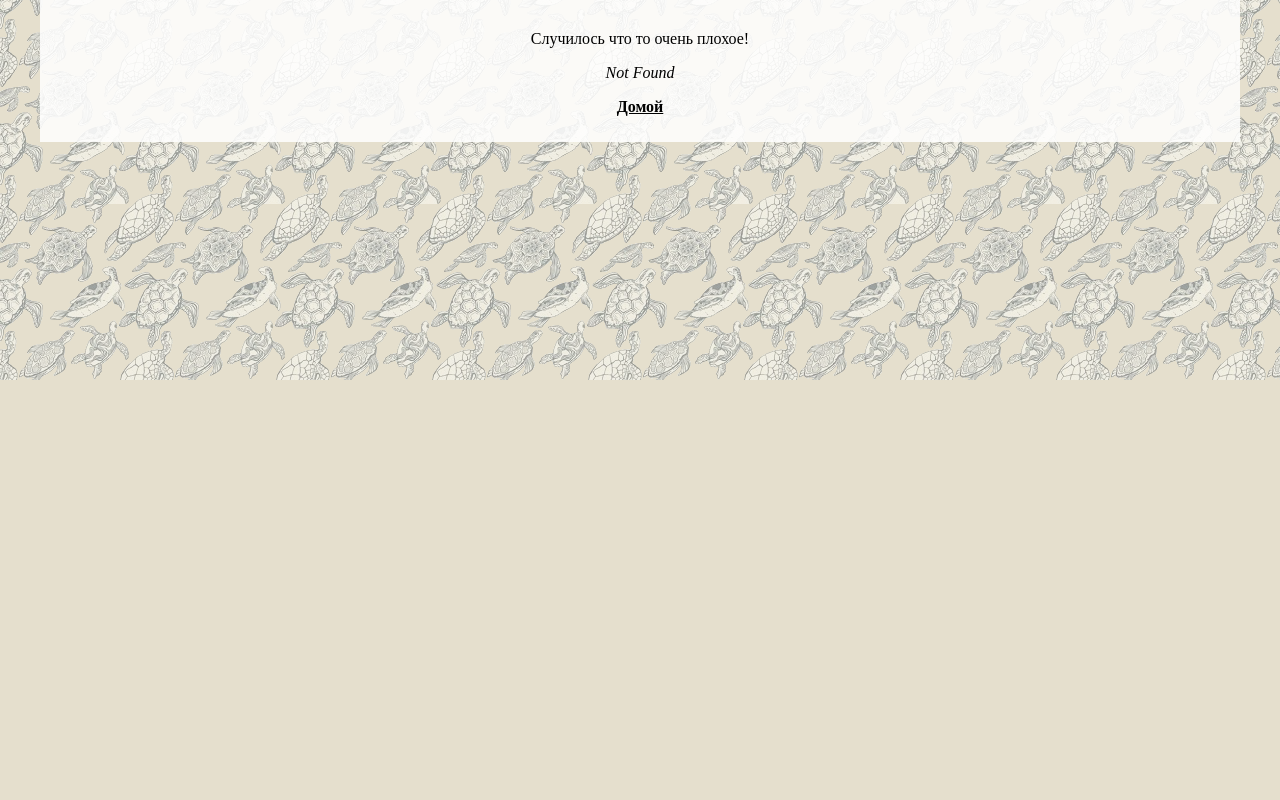
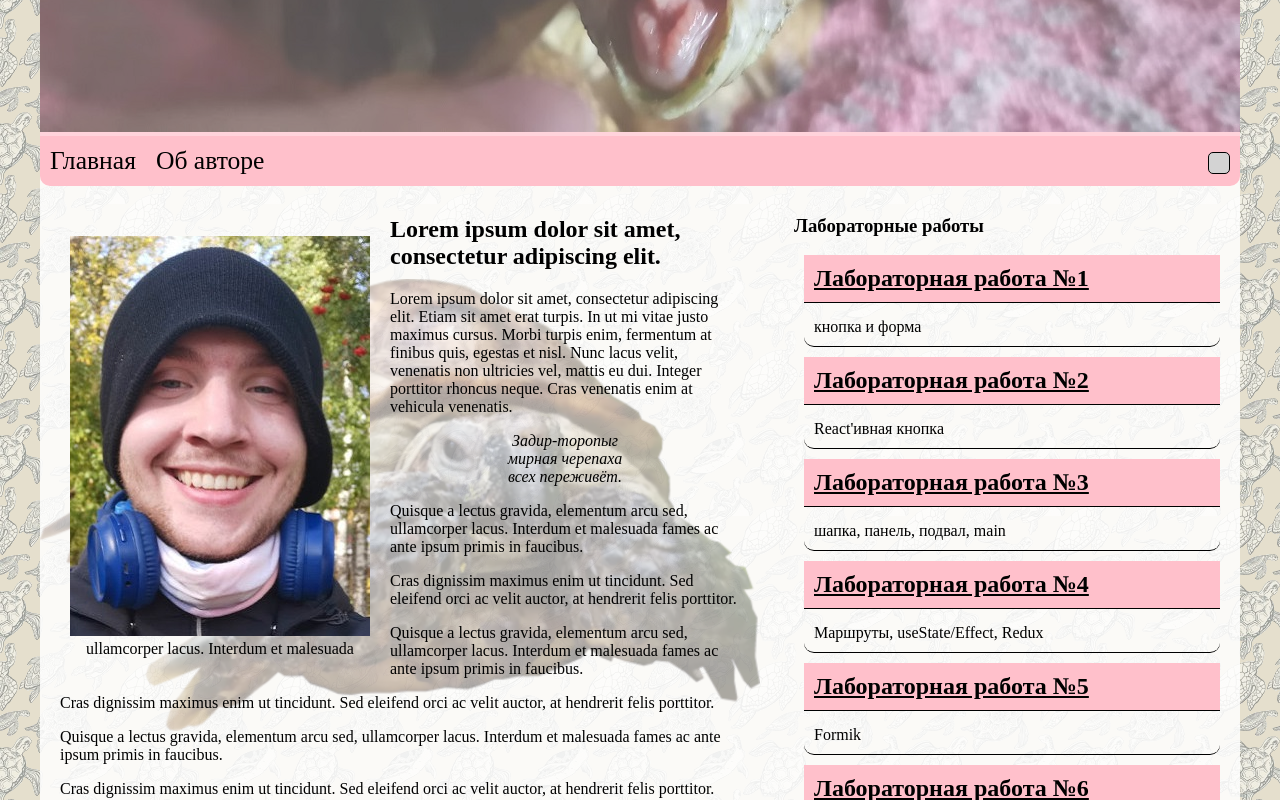
Before and after one commit to Berrek-creator/altgy_modern_web, a React (Vite) app: page /about in a window 1280 px wide. Before the commit this address had no page. Shown: the part 420-1220 px from the top of the page. Before the commit the page ends 800 px from the top, so only its background shows below. Built offline with nearby package versions, Linux system fonts and the light colour scheme.

Commit message:
sidebar context in progress

```diff
--- a/package.json
+++ b/package.json
@@ -17,6 +17,7 @@
     "prop-types": "^15.8.1",
     "react": "^18.2.0",
     "react-dom": "^18.2.0",
+    "react-icons": "^5.0.1",
     "react-phone-input-2": "^2.15.1",
     "react-redux": "^9.1.0",
     "react-router-dom": "^6.22.1",
--- a/src/App.jsx
+++ b/src/App.jsx
@@ -7,22 +7,12 @@ import Footer_component from './components/Footer.jsx'
 import Sidebar from './components/Sidebar.jsx'
 import { Outlet } from 'react-router-dom'
 
-import { ThemeContext } from './ThemeContext.jsx'
+
 
 function App() {
-  const [theme, setTheme] = useState("light")
-
-  function toggleTheme() {
-    theme == 'light' ? setTheme("dark") : setTheme('light')
-    console.log(theme)
-  }
-
-  useEffect(() => {
-    document.documentElement.className = theme;
-  }, [theme])
 
   return (
-      <ThemeContext.Provider value={{theme, toggleTheme}}>
+      <>
         <Header_component></Header_component>
 
         <main id="front-page" className="c-container">
@@ -32,7 +22,7 @@ function App() {
         <Sidebar></Sidebar>
 
         <Footer_component></Footer_component>
-      </ThemeContext.Provider>
+      </>
   )
 }
 
--- a/src/ThemeContext.jsx
+++ b/src/ThemeContext.jsx
@@ -1,3 +1,3 @@
 import { createContext } from "react";
 
-export const ThemeContext = createContext("light");
+export const ThemeContext = createContext();
--- a/src/components/Navbar.jsx
+++ b/src/components/Navbar.jsx
@@ -1,9 +1,22 @@
 import { Link } from "react-router-dom";
+import FancyButton from "../routes/lab2/FancyButton";
+
+import { ThemeContext } from "../ThemeContext";
+import { useState, useContext } from "react";
+
 function Navbar() {
+    const [showSidebar, toggleSidebar] = useContext(ThemeContext).sidebar
+
     return(
-    <nav>
-        <Link className="nav-item" to={"/"}>Главная</Link>
-    </nav>
+        <nav>
+            <div className="nav-left">
+                <Link className="nav-item" to={"/"}>Главная</Link>
+                <Link className="nav-item" to={"/about"}>Об авторе</Link>
+            </div>
+            <div className="nav-right">
+                <FancyButton className="fbtn" onClick={toggleSidebar}></FancyButton>
+            </div>
+        </nav>
     )
 }
 
--- a/src/components/Sidebar.jsx
+++ b/src/components/Sidebar.jsx
@@ -1,6 +1,10 @@
 import { useLocation } from "react-router-dom";
 import SidebarItem from "./SidebarItem";
 import { useState } from 'react';
+
+import FancyButton from "../routes/lab2/FancyButton";
+
+import { FaWindowClose } from "react-icons/fa";
 
 function Sidebar() {
 
@@ -14,6 +18,13 @@ function Sidebar() {
         "REST CRUD"
     ]
 
+    const [is_open, setIsOpen] = useState(true)
+
+    function toggleSidebar() {
+        console.log("CLICK!")
+        setIsOpen(is_open ? false : true)
+    }
+
     let location = useLocation();
     const [activeItem, setActiveItem] = useState(0)
 
@@ -22,8 +33,8 @@ function Sidebar() {
     }
 
     return (
-    <aside id="sidebar-right">
-        <section id="last-news" className="c-container {}">
+    <aside id="sidebar-right" >
+        <section id="last-news" className={'c-container ' + (is_open ? '' : 'collapsed')}>
             <h3>Лабораторные работы</h3>
             {labs.map((desc, i) => {
                 let n = i + 1;
--- a/src/index.css
+++ b/src/index.css
@@ -95,18 +95,6 @@ header {
   margin: 10px;
 }
 
-#front-page section:nth-of-type(odd) {
-  text-align: left;
-  width: 60%;
-  margin-right: auto;
-}
-
-#front-page section:nth-of-type(even) {
-  text-align: right;
-  width: 60%;
-  margin-left: auto;
-}
-
 aside {
   float: right;
   width: 38%;
@@ -163,6 +151,21 @@ aside {
   align-items: center;
 }
 
+nav {
+  display: flex;
+  align-items: center;
+
+}
+
+.collapsed {
+  width: 0;
+  display: none;
+}
+
+nav .nav-right {
+  margin-left: auto;
+  margin-right: 10px;
+}
 
 nav a {
   display: inline-block;
@@ -188,6 +191,24 @@ nav a:hover {
 }
 
 
+#sidebar-right {
+  display: flex;
+}
+
+#sidebar-right #side-bar-toggler {
+  background-color: pink;
+  margin-top: 10px;
+  margin-bottom: 10px;
+  width: 20px;
+  display: flex;
+  text-align: center;
+  align-items: center;
+}
+
+#sidebar-right section {
+  width: 100%;
+}
+
 footer {
   border-radius: 10px 10px 0 0;
   border-top: 2px solid lightpink;
@@ -206,6 +227,10 @@ address p {
   float: left;
   width: 40%;
   min-width: 300px;
+}
+
+#photo-container {
+  margin: 20px;
 }
 
 .italic-center span {
--- a/src/main.jsx
+++ b/src/main.jsx
@@ -25,6 +25,7 @@ import {
 
 import './index.css'
 import { useEffect } from 'react'
+import About from './pages/about.jsx'
 
 // В данный компонент нужно обернуть компонент, для которого нужна авторизация
 function PrivateRoute({ children }) {
@@ -89,6 +90,10 @@ const router = createBrowserRouter([
           </PrivateRoute>
         )
       },
+      {
+        path: '/about',
+        element: <About />
+      },
     ]
   },
 ]);
--- /dev/null
+++ b/src/pages/about.jsx
@@ -0,0 +1,34 @@
+import author_image from './../assets/me.jpg'
+
+function About() {
+    return (
+        <div id="about-author">
+            <figure id='photo-container'>
+                <img id="me" src={author_image} width="300" height="400" alt="автор сайта" />
+                <figcaption>ullamcorper lacus. Interdum et malesuada</figcaption>
+            </figure>
+
+            <section id='author-description'>
+                <h2>
+                    Lorem ipsum dolor sit amet, consectetur adipiscing elit.
+                </h2>
+                <p>Lorem ipsum dolor sit amet, consectetur adipiscing elit. Etiam sit amet erat turpis. In ut mi vitae justo maximus cursus. Morbi turpis enim, fermentum at finibus quis, egestas et nisl. Nunc lacus velit, venenatis non ultricies vel, mattis eu dui. Integer porttitor rhoncus neque. Cras venenatis enim at vehicula venenatis.</p>
+
+                <p className="italic-center">
+                    <span>Задир-торопыг</span>
+                    <span>мирная черепаха</span>
+                    <span>всех переживёт.</span>
+                </p>
+
+                <p>Quisque a lectus gravida, elementum arcu sed, ullamcorper lacus. Interdum et malesuada fames ac ante ipsum primis in faucibus.</p>
+                <p>Cras dignissim maximus enim ut tincidunt. Sed eleifend orci ac velit auctor, at hendrerit felis porttitor.</p>
+                <p>Quisque a lectus gravida, elementum arcu sed, ullamcorper lacus. Interdum et malesuada fames ac ante ipsum primis in faucibus.</p>
+                <p>Cras dignissim maximus enim ut tincidunt. Sed eleifend orci ac velit auctor, at hendrerit felis porttitor.</p>
+                <p>Quisque a lectus gravida, elementum arcu sed, ullamcorper lacus. Interdum et malesuada fames ac ante ipsum primis in faucibus.</p>
+                <p>Cras dignissim maximus enim ut tincidunt. Sed eleifend orci ac velit auctor, at hendrerit felis porttitor.</p>
+            </section>
+        </div>
+    )
+}
+
+export default About
--- a/src/routes/lab4/ChangeThemeBtn.jsx
+++ b/src/routes/lab4/ChangeThemeBtn.jsx
@@ -4,12 +4,12 @@ import { ThemeContext } from "../../ThemeContext";
 import FancyButton from "../lab2/FancyButton";
 
 function ChangeThemeBtn() {
-    const {theme, toggleTheme} = useContext(ThemeContext)
+    const [theme, toggleTheme] = useContext(ThemeContext).theme
 
     let d_icon = String.fromCodePoint( theme == 'light' ? '127761' : '127774' )
 
     return (
-        <FancyButton className="fbtn mb-auto fs-2" onClick={() => toggleTheme()}>{d_icon}</FancyButton>
+        <FancyButton className="fbtn mb-auto fs-2" onClick={() => toggleTheme('light')}>{d_icon}</FancyButton>
     )
 }
 
--- a/src/routes/root.jsx
+++ b/src/routes/root.jsx
@@ -3,10 +3,33 @@ import App from '../App.jsx'
 import { Provider } from 'react-redux'
 import store from '../Redux/store.js'
 
+import { ThemeContext } from '../ThemeContext.jsx'
+
+import { useState, useEffect } from 'react'
+
 export default function Root() {
+
+    const [theme, setTheme] = useState("light")
+    const [showSidebar, setShowSidebar] = useState(true)
+
+    function toggleTheme() {
+      theme == 'light' ? setTheme("dark") : setTheme('light')
+      console.log(theme)
+    }
+
+    function toggleSidebar() {
+        setShowSidebar(!showSidebar)
+    }
+
+    useEffect(() => {
+      document.documentElement.className = theme;
+    }, [theme, showSidebar])
+
     return (
-        <Provider store={store}>
-            <App />
-        </Provider>
+        <ThemeContext.Provider value={ {theme : [theme, toggleTheme], sidebar : [showSidebar, toggleSidebar]}}>
+            <Provider store={store}>
+                <App />
+            </Provider>
+        </ThemeContext.Provider>
     )
 }
```
Also changed, not shown: 1 other file (tests, documents, lock files or other folders). Lines whose indentation alone changed are shown as unchanged.
